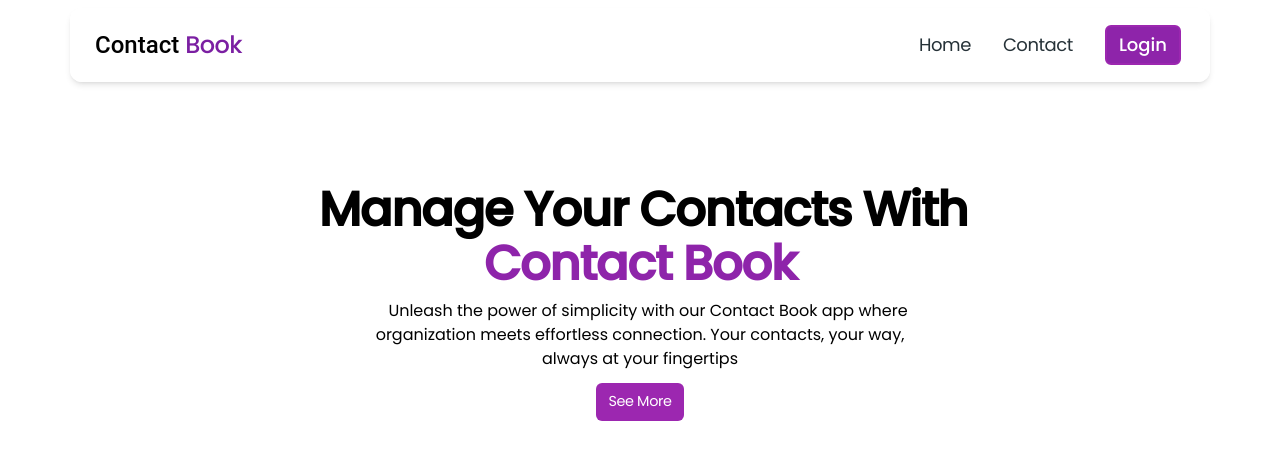
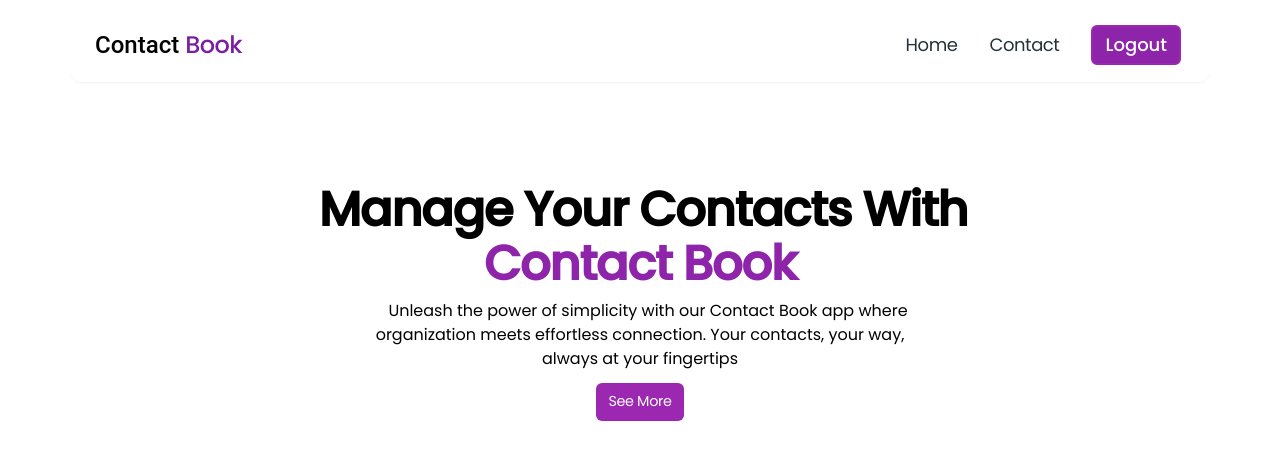
Before and after one commit to DaniyalAliIsrail/ContactBook-MernStack, a React (Vite) app: page / in a window 1280 px wide. Shown: the top 460 px of the page. Built offline with nearby package versions, Linux system fonts and the light colour scheme; sample sign-in values are in the browser's storage.

Commit message:
almost-complet

```diff
--- /dev/null
+++ b/routes/Authroutes.jsx
@@ -0,0 +1,8 @@
+import React from 'react'
+import { Navigate, Outlet } from 'react-router-dom';
+
+const Authroutes = () => {
+  return !localStorage.getItem("token") ? <Outlet/> : (
+        <Navigate to={"/dashboard"} /> );
+}
+export default Authroutes;
--- /dev/null
+++ b/routes/Protectedroutes.jsx
@@ -0,0 +1,10 @@
+import React from "react";
+import { Navigate, Outlet } from "react-router-dom";
+
+
+const Protectedroutes = () => {
+
+    return localStorage.getItem("token") ? <Outlet /> : <Navigate to={"/"} />;
+}
+
+export default Protectedroutes;
--- a/src/App.jsx
+++ b/src/App.jsx
@@ -5,8 +5,11 @@ import Register from './pages/Register/Register'
 import Login from './pages/Login/Login'
 import Home from './pages/home/Home'
 import PageNotfound from './pages/Notfound/PageNotfound'
+import Authroutes from '../routes/Authroutes'
+import Protectedroutes from '../routes/protectedroutes'
+
 // import HeroSec from './components/hero/HeroSec'
-// import { NavbarSimple } from './components/navbar/Navbar'
+import { NavbarSimple } from './components/navbar/Navbar'
 function App() {
   return (
     <>
@@ -21,14 +24,18 @@ function App() {
       {/* <DashboardContact/> */}
 
       <Routes>
-        <Route path='/' element={<Home/>} />
-        <Route path='/dashboard' element={<DashboardContact/>} />
+      <Route path='/' element={<Home/>} />
+      <Route element={<Authroutes/>} >
         <Route path='/login' element={<Login/>}/>
         <Route path='/register' element={<Register/>}/>
         <Route path='*' element={<PageNotfound/>}/>
-
+      </Route>
+        <Route element={<Protectedroutes/>}>
+        <Route path='/dashboard' element={<DashboardContact/>} />
+        </Route>
 
       </Routes>
+
     </>
 
 
--- a/src/components/navbar/Navbar.jsx
+++ b/src/components/navbar/Navbar.jsx
@@ -1,5 +1,3 @@
-
-
 import React, { useState } from "react";
 import {
   Navbar,
@@ -11,9 +9,13 @@ import { Bars2Icon, XMarkIcon } from "@heroicons/react/24/outline";
 import { Link, NavLink } from "react-router-dom";
 
 function NavList() {
-
+  const token = localStorage.getItem("token")
+  const logoutHandler = () =>{
+    localStorage.removeItem("token")
+    window.location.reload()
+  }
   return (
-    <ul className="my-2 flex flex-col gap-2 lg:mb-0 lg:mt-0 lg:flex-row lg:items-center lg:gap-6">
+    <ul className="my-2 flex flex-col gap-2 lg:mb-0 lg:mt-0 lg:flex-row lg:items-center lg:gap-6 ">
       <Typography as="li" variant="small" color="blue-gray" className="p-1 ">
         <NavLink
           to="/"
@@ -31,21 +33,36 @@ function NavList() {
           Contact
         </Link>
       </Typography>
-
-      <Typography
+      {
+        token ? ( <Typography
+          as="li"
+          variant="small"
+          color="blue-gray"
+          className="p-1 font-medium"
+          onClick={logoutHandler}
+        >
+           <Link
+            to="/"
+            className="flex items-center bg-purple-600 hover:bg-white hover:border-purple-500 hover:text-black
+            transition-colors text-lg border-2  border-purple-500 text-white  py-1 px-3 rounded-md ">
+            Logout
+          </Link>
+        </Typography>) : ( <Typography
         as="li"
         variant="small"
         color="blue-gray"
         className="p-1 font-medium"
       >
-        <Link
+         <Link
           to="/login"
           className="flex items-center bg-purple-600 hover:bg-white hover:border-purple-500 hover:text-black
-          transition-colors text-lg border-2  border-purple-500 text-white  py-1 px-3 rounded-md "
-        >
+          transition-colors text-lg border-2  border-purple-500 text-white  py-1 px-3 rounded-md ">
           Login
         </Link>
-      </Typography>
+      </Typography>)
+      }
+
+
     </ul>
   );
 }
@@ -65,7 +82,7 @@ export function NavbarSimple() {
   }, []);
 
   return (
-    <Navbar className="mx-auto max-w-screen-xl px-6 py-3 mt-2 ">
+    <Navbar className="mx-auto max-w-screen-xl px-6 py-3 mt-2 shadow-sm ">
       <div className="flex items-center justify-between ">
         <Typography className="mr-4 cursor-pointer py-1.5 text-2xl font-medium text-black">
           Contact <span className="text-purple-700 tracking-tight">Book</span>
--- a/src/pages/Home/Home.jsx
+++ b/src/pages/Home/Home.jsx
@@ -6,7 +6,10 @@ const Home = () => {
   return (
   <>
    <NavbarSimple/>
-    <HeroSec/>
+   <div className='mt-18'>
+   <HeroSec/>
+
+   </div>
   </>
   )
 }
--- a/src/pages/Register/Register.jsx
+++ b/src/pages/Register/Register.jsx
@@ -48,8 +48,11 @@ const Register = () => {
         );
         console.log(res.data);
         setLoading(false)
+        setName("")
+        setEmail("")
+        setPassword("")
+        setCpassword("")
         history("/login")
-
       }
       catch (err) {
         alert(err.response.data.message);
@@ -76,6 +79,8 @@ const Register = () => {
                   placeholder="Enter Your full name"
                   size="lg"
                   onChange={(e) => setName(e.target.value)}
+                  type="text"
+                  value={fname}
                 />
               </div>
 
@@ -86,6 +91,8 @@ const Register = () => {
                   placeholder="Enter Your Email"
                   size="lg"
                   onChange={(e) => setEmail(e.target.value)}
+                  type={email}
+                  value={email}
                 />
               </div>
               <div className="my-5 relative">
@@ -96,6 +103,7 @@ const Register = () => {
                   size="lg"
                   type={isText ? "text" : "password"}
                   onChange={(e) => setPassword(e.target.value)}
+                  value={password}
                 />
                 <p
                   onClick={handleText}
@@ -113,6 +121,7 @@ const Register = () => {
                   size="lg"
                   type={isText ? "text" : "password"}
                   onChange={(e) => setCpassword(e.target.value)}
+                  value={cpassword}
                 />
                 <p
                   onClick={handleText}
```
Also changed, not shown: src/pages/DashboardContact/DashboardContact.jsx (+32 -42 lines), src/pages/Login/Login.jsx (+1 -10 lines), src/components/index.jsx (deleted).
